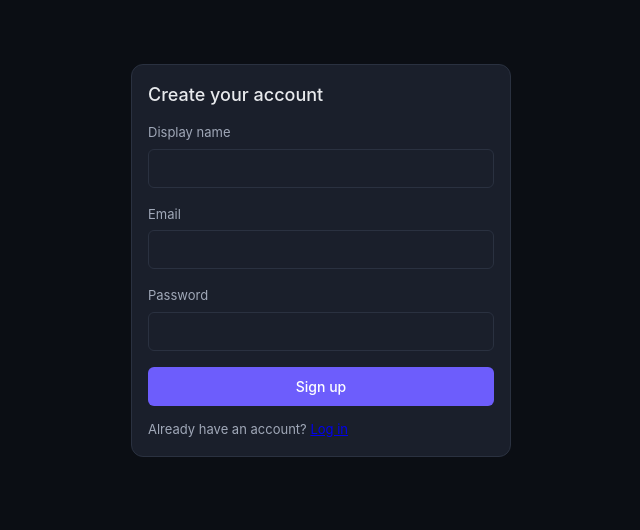
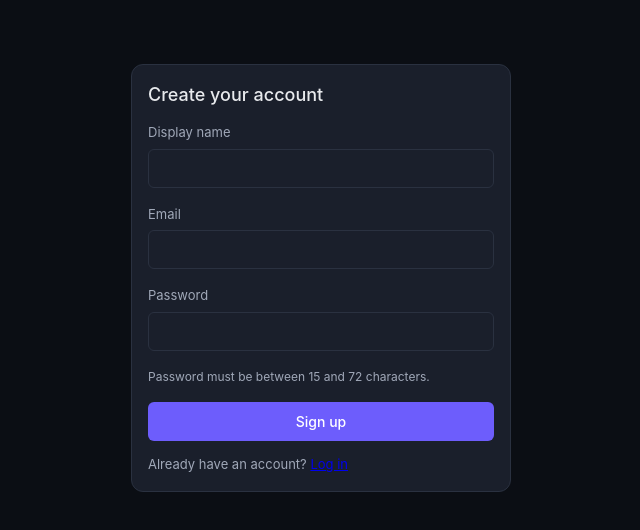
Before and after one commit to khalid00103/Visualinux, a React (Vite) app in the folder apps/web/: page /signup in a window 1280 px wide. Shown: the top 530 px of the page, without its empty margins (319-959 px from the left). Built offline with nearby package versions, Linux system fonts and the light colour scheme; no server answers.

Commit message:
Align signup password validation with Auth0 policy

```diff
--- a/apps/web/src/pages/SignupPage/SignupPage.tsx
+++ b/apps/web/src/pages/SignupPage/SignupPage.tsx
@@ -61,8 +61,12 @@ export function SignupPage() {
             value={password}
             onChange={(e) => setPassword(e.target.value)}
             required
-            minLength={8}
+            minLength={15}
+            maxLength={72}
           />
+          <p style={{ fontSize: "12px", color: "var(--text-secondary)", margin: 0 }}>
+            Password must be between 15 and 72 characters.
+          </p>
           {error && <span style={{ fontSize: "13px", color: "var(--role-danger)" }}>{error}</span>}
           <Button type="submit" variant="primary" isLoading={isSubmitting}>
             Sign up
```
